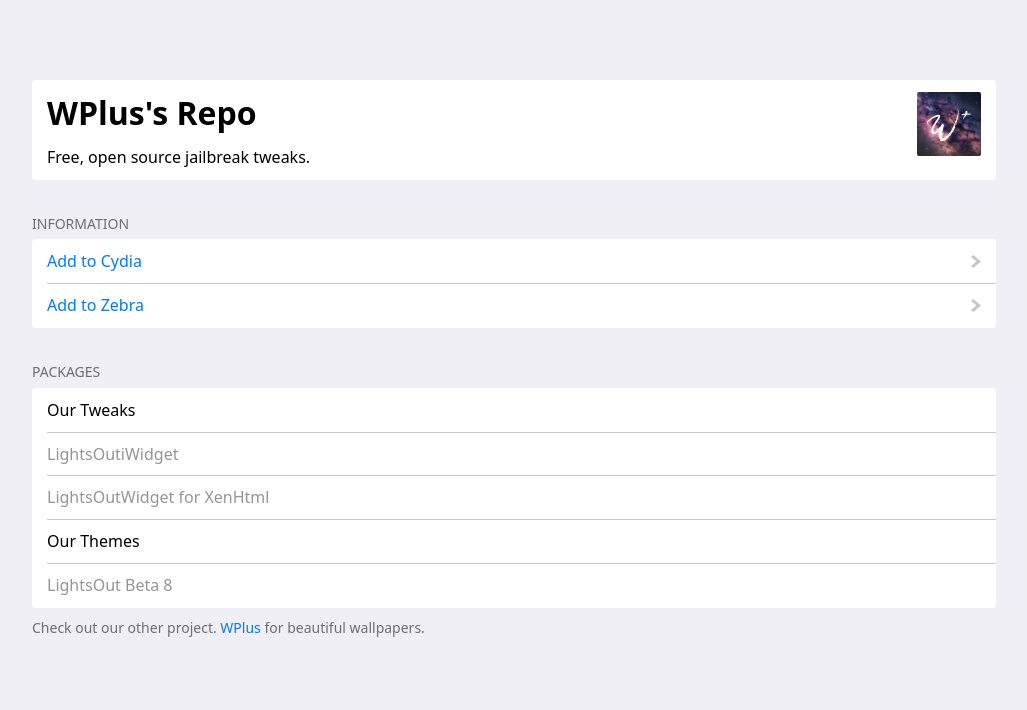
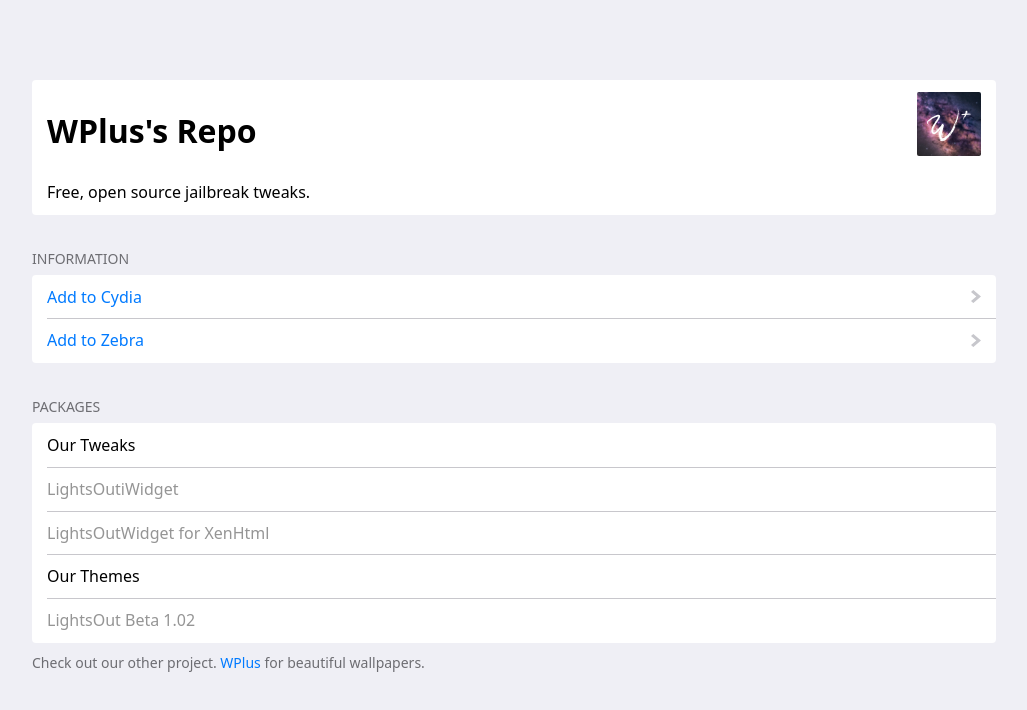
Before and after one commit to Mozart409/repo, a plain HTML site: page index.html in a window 1280 px wide. Shown: the whole page, without its empty margins (126-1153 px from the left). Drawn offline with Linux system fonts and the light colour scheme; a script that the page names is missing.

Commit message:
updated Website

```diff
--- a/index.html
+++ b/index.html
@@ -5,6 +5,7 @@
     <meta charset="utf-8">
     <title>WPlus Repo</title>
     <link rel="stylesheet" href="ios7.css">
+    <link rel="stylesheet" href="main.css">
     <script src="ios7.min.js"></script>
     <link href="CydiaIcon.png" rel="icon">
   </head>
@@ -14,15 +15,18 @@
       <ul>
         <li>
           <img src="CydiaIcon-256.png" rel="icon" alt="Logo" style="width:64px;float: right; border-radius: .125rem;">
-        <p></p><h1 style="line-height:0;">WPlus's Repo</h1><p></p>
+          <p></p>
+          <h1 style="line-height:1.1;">WPlus's Repo</h1>
+          <p></p>
           <p>Free, open source jailbreak tweaks.</p>
-
         </li>
       </ul>
       <h2>Information</h2>
       <ul>
         <li>
-        <a target="_blank" role="button" href="cydia://url/https://cydia.saurik.com/api/share#?source=https://mozart409.github.io/repo/">Add to Cydia</a>
+          <a target="_blank" role="button"
+            href="cydia://url/https://cydia.saurik.com/api/share#?source=https://mozart409.github.io/repo/">Add to
+            Cydia</a>
         </li>
         <li><a role="button" href="zbra://sources/add/https://mozart409.github.io/repo/">Add to Zebra</a></li>
       </ul>
@@ -38,20 +42,14 @@
           <p>LightsOutWidget for XenHtml</p>
         </li>
         <li>
-
           <p>Our Themes</p>
         </li>
         <li style="color:#959595;">
-        <p>LightsOut Beta 8</p>
+          <p>LightsOut Beta 1.02</p>
         </li>
-
       </ul>
-
-    <p role="footer">
-      Check out our other project.
-      <a target="_blank" role="button" href="https://wplus.space">WPlus</a>
-      for beautiful wallpapers.
-    </p>
+      <p role="footer"> Check out our other project. <a target="_blank" role="button"
+          href="https://wplus.space">WPlus</a> for beautiful wallpapers. </p>
     </main>
   </body>
 
--- /dev/null
+++ b/main.css
@@ -0,0 +1,8 @@
+body {
+    flex: 1 1 auto;
+    flex-wrap: wrap;
+}
+
+h1 {
+    white-space: normal;
+}
```
Lines whose indentation alone changed are shown as unchanged.
